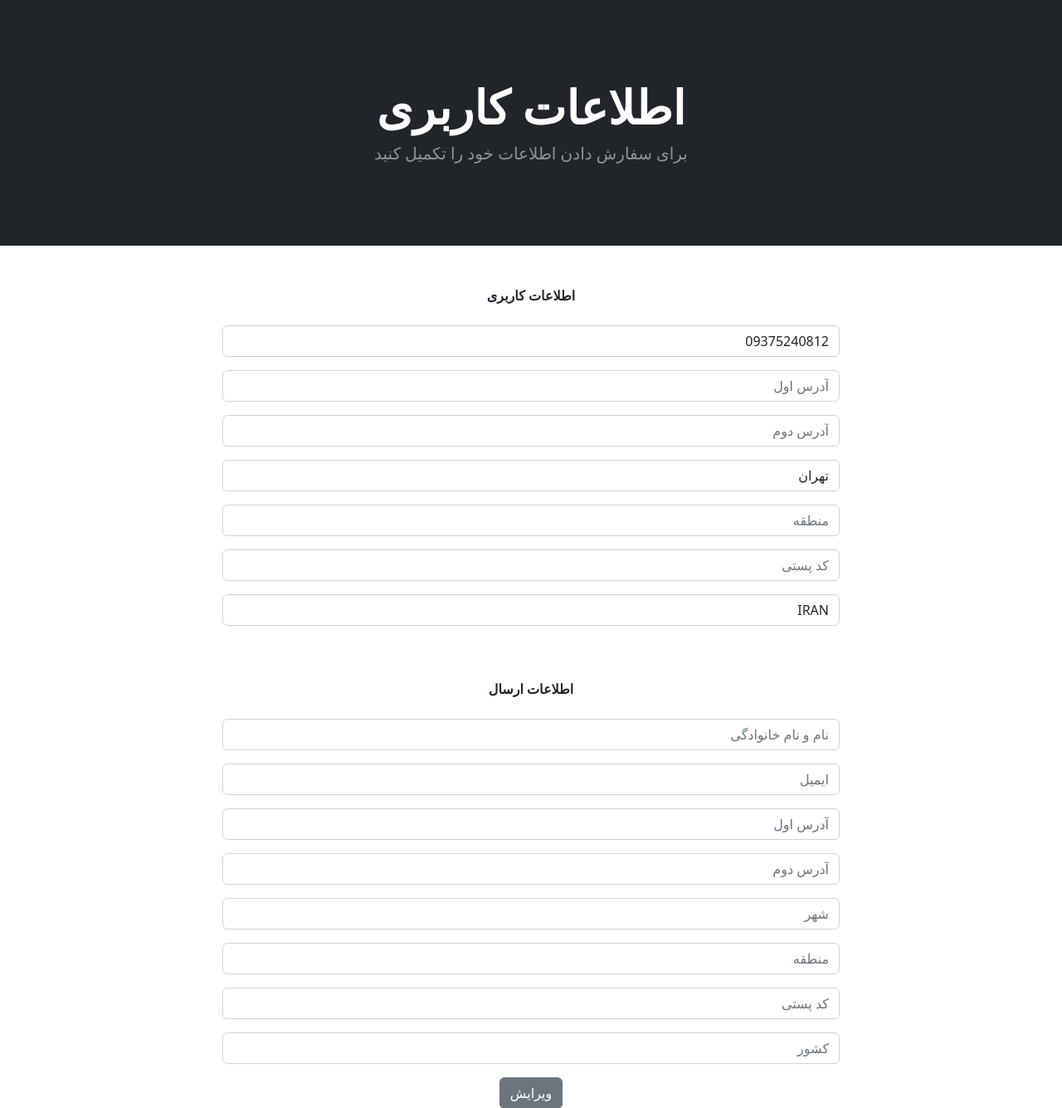
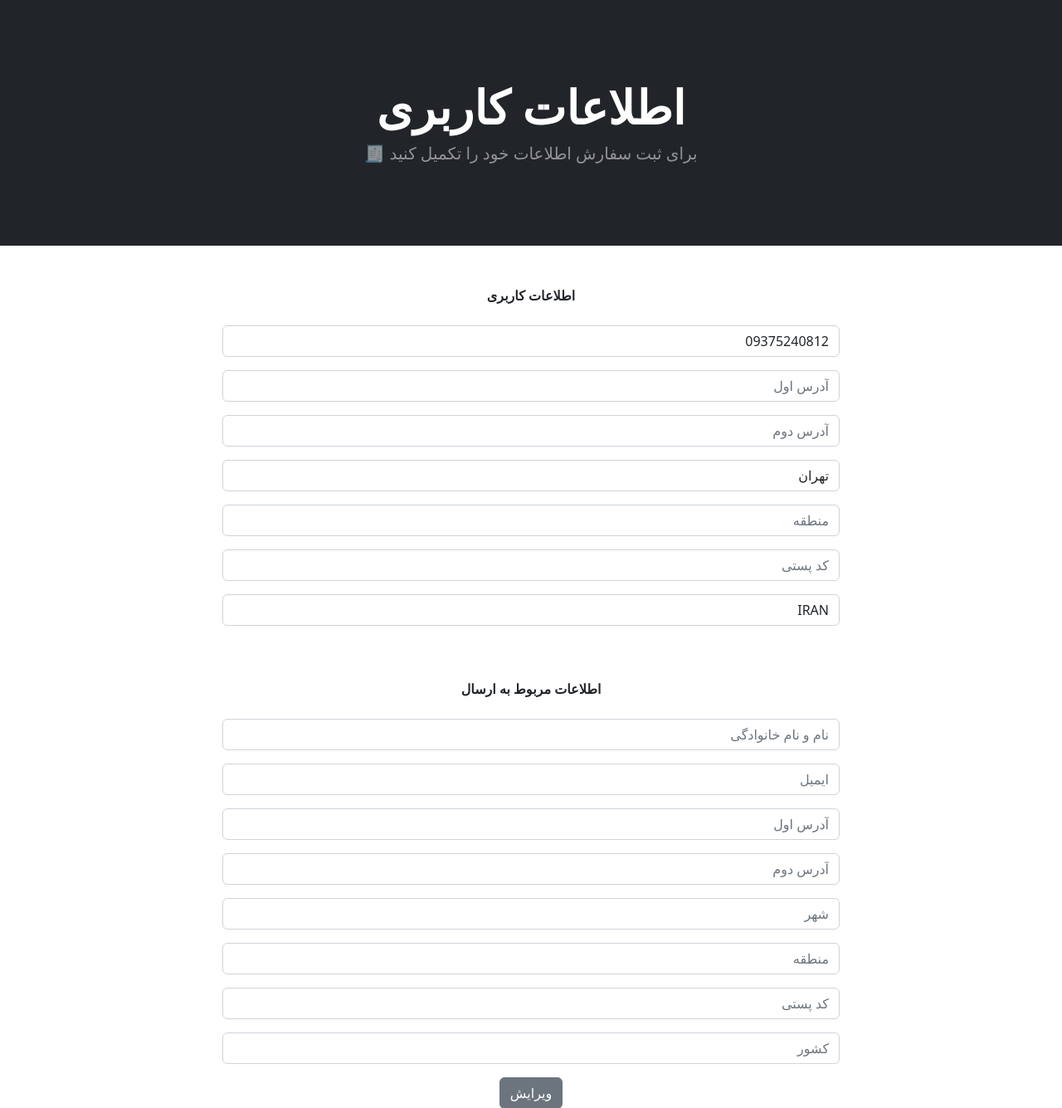
Before and after one commit to IAmFarhadMirzaei/MyStore, a Django app: page /update_info/ in a window 1280 px wide. Shown: the part 57-1392 px from the top of the page at 83% size. Run offline with Django 5.2, Linux system fonts and the light colour scheme; a user stored in the database is signed in; data comes from the database, SQL or seed files in the repository; data that the repository does not hold is empty; parts of the project's set-up code (start-up, migrations or seed data) failed here and were passed over; some libraries are stand-ins or nearby versions.

Commit message:
Update update_info.html

```diff
--- a/shop/templates/update_info.html
+++ b/shop/templates/update_info.html
@@ -1,12 +1,12 @@
 {% extends "base.html" %}
 
 {% block content %}
-<!-- Header-->
+
 <header class="bg-dark py-5">
     <div class="container px-4 px-lg-5 my-5">
         <div class="text-center text-white">
             <h1 class="display-4 fw-bolder">اطلاعات کاربری</h1>
-            <p class="lead fw-normal text-white-50 mb-0">برای سفارش دادن اطلاعات خود را تکمیل کنید</p>
+            <p class="lead fw-normal text-white-50 mb-0">برای ثبت سفارش اطلاعات خود را تکمیل کنید &#129534</p>
         </div>
     </div>
 </header>
@@ -22,7 +22,7 @@
                   {% csrf_token %}
                       {{ form.as_p }}
                       <br><br>
-                      <strong>اطلاعات ارسال</strong>
+                      <strong>اطلاعات مربوط به ارسال</strong>
                       <br><br>
                       {{ shipping_form.as_p }}
                 <button type="submit" class="btn btn-secondary">ویرایش</button>
```
